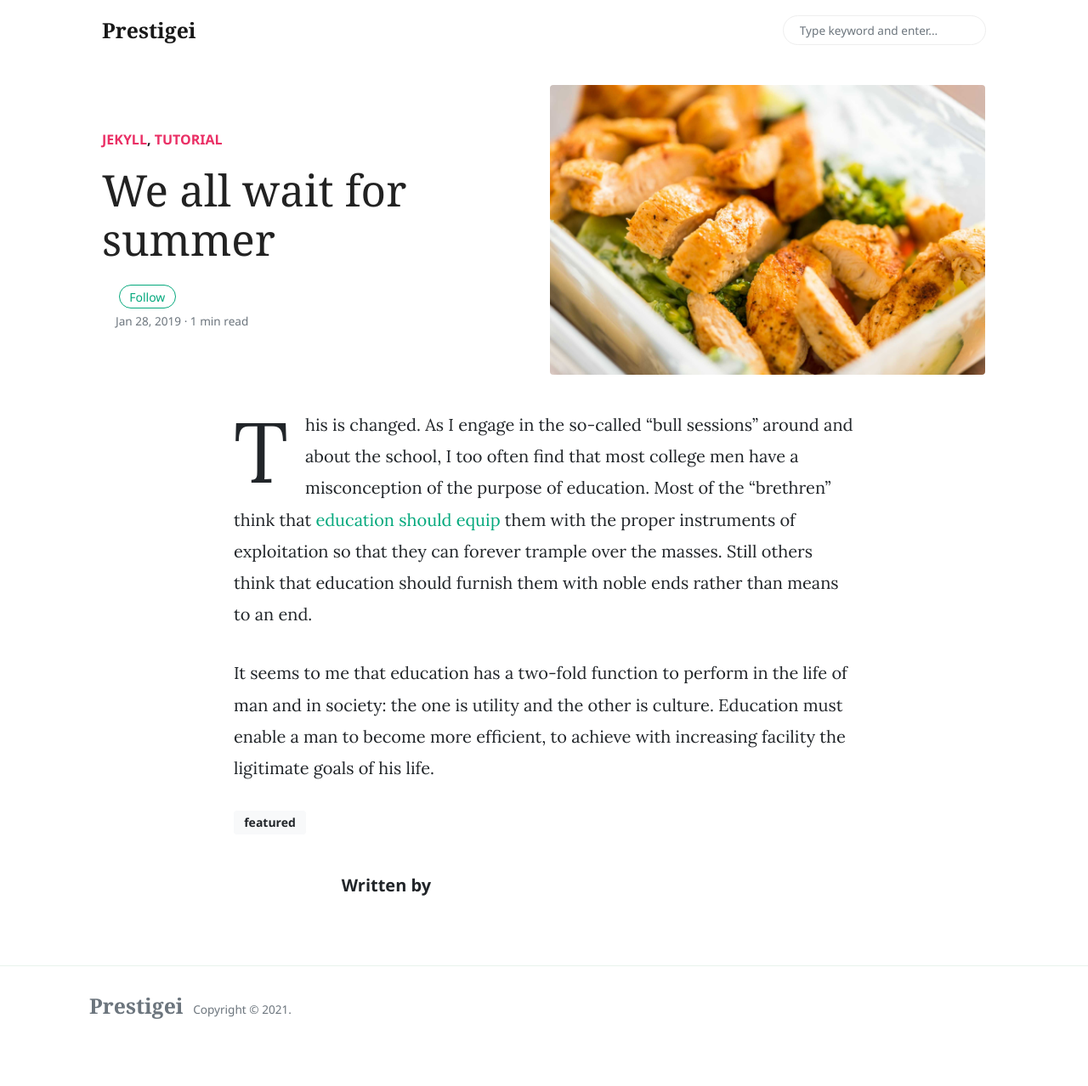
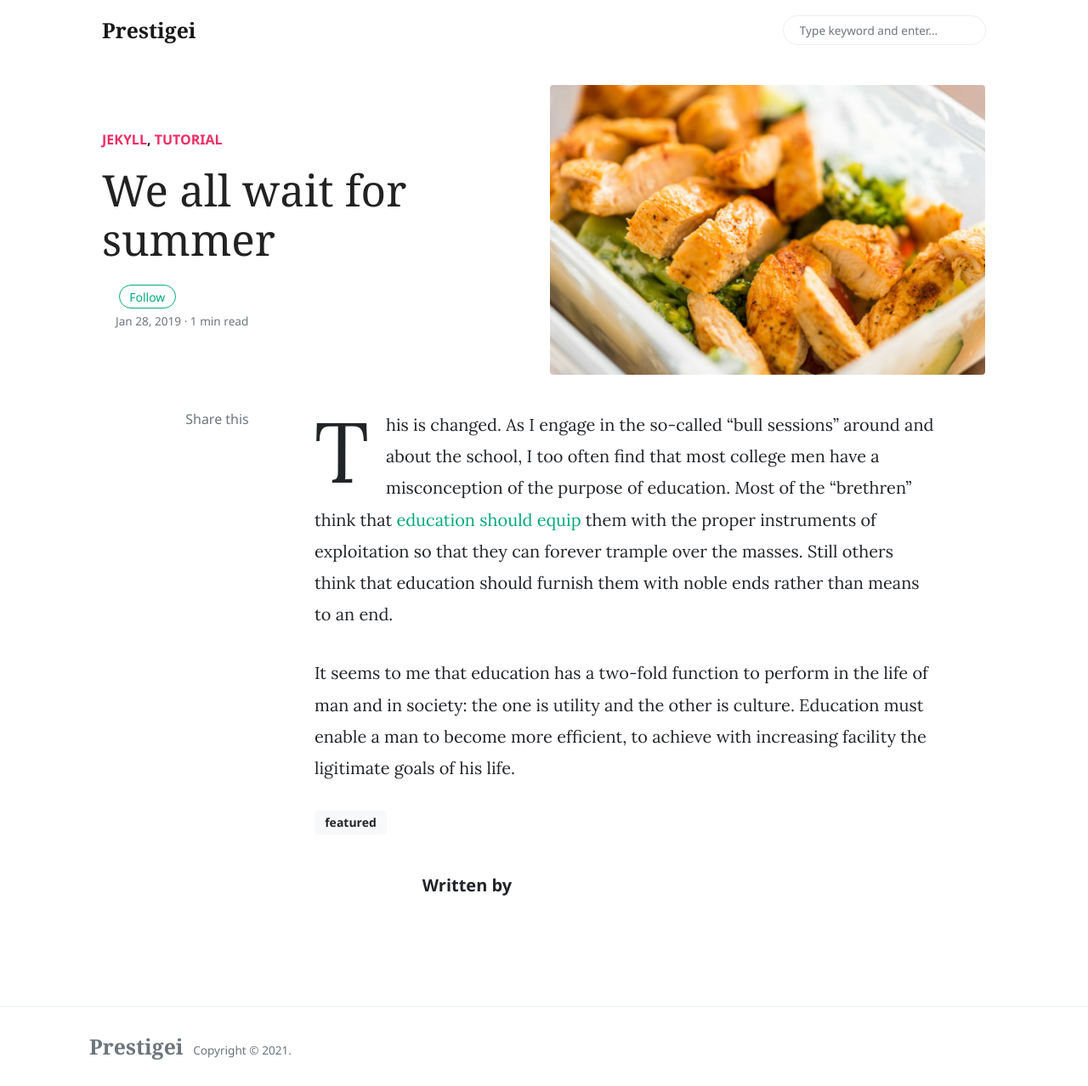
Before and after one commit to greatminds-life/prestigei, a Jekyll site: the page built from _posts/2019-01-28-we-all-wait-for-summer.md, in a window 1280 px wide and 1278 px high. Shown: the whole window at 85% size. Built offline with Jekyll 4.4.1, drawn with Linux system fonts in a browser that asks for light colours; nearby versions of some CDN libraries; comment, search, counter and statistics services are not loaded.

Commit message:
change reverted

```diff
--- a/_layouts/post.html
+++ b/_layouts/post.html
@@ -42,7 +42,24 @@
 	<div class="row justify-content-center">
 
 
-
+        <!-- Share -->
+		<div class="col-lg-2 pr-4 mb-4 col-md-12">
+			<div class="sticky-top sticky-top-offset text-center">
+				<div class="text-muted">
+					Share this
+				</div>
+				<div class="share d-inline-block">
+					<!-- AddToAny BEGIN -->
+					<div class="a2a_kit a2a_kit_size_32 a2a_default_style">
+						<a class="a2a_dd" href="https://www.addtoany.com/share"></a>
+						<a class="a2a_button_facebook"></a>
+						<a class="a2a_button_twitter"></a>
+					</div>
+					<script async src="https://static.addtoany.com/menu/page.js"></script>
+					<!-- AddToAny END -->
+				</div>
+			</div>
+		</div>
 
 
 		<div class="col-md-12 col-lg-8">
@@ -61,7 +78,31 @@
 				</span>
 			</div>
 
+            <!-- Mailchimp Subscribe Form -->
+            {% if site.mailchimp-list %}
+			<div class="border p-5 bg-lightblue">
+				<div class="row justify-content-between">
+					<div class="col-md-6 mb-2 mb-md-0">
+						<h5 class="font-weight-bold">Join Newsletter</h5>
+						 Get the latest news right in your inbox. We never spam!
+					</div>
+					<div class="col-md-6">
+						<div class="row">
+                            <form action="{{site.mailchimp-list}}" method="post" name="mc-embedded-subscribe-form" class="wj-contact-form validate w-100" target="_blank" novalidate>
+                            <div class="mc-field-group">
 
+								<input type="email" placeholder="Enter e-mail address" name="EMAIL" class="required email form-control w-100" id="mce-EMAIL" autocomplete="on" required>
+
+
+								<button type="submit" value="Subscribe" name="subscribe" class="heart btn btn-success btn-block w-100 mt-2">Subscribe</button>
+
+                            </div>
+                            </form>
+						</div>
+					</div>
+				</div>
+			</div>
+            {% endif %}
 
 
              <!-- Author Box -->
@@ -79,7 +120,10 @@
 				</div>
                 {% endif %}
 
-
+            <!-- Comments -->
+            {% if page.comments != false %}
+                {% include comments.html %}
+            {% endif %}
 
 		</div>
 
```
